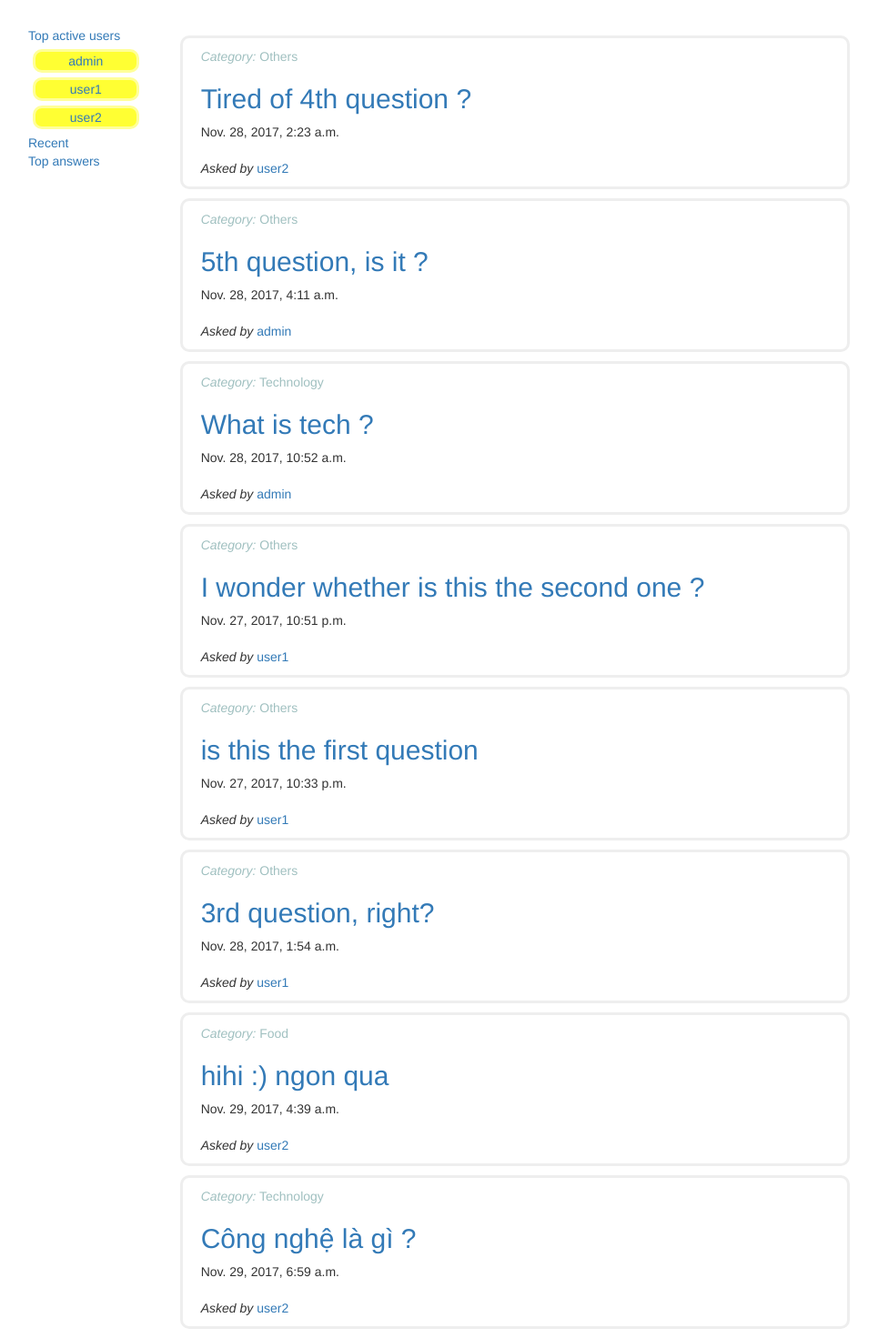
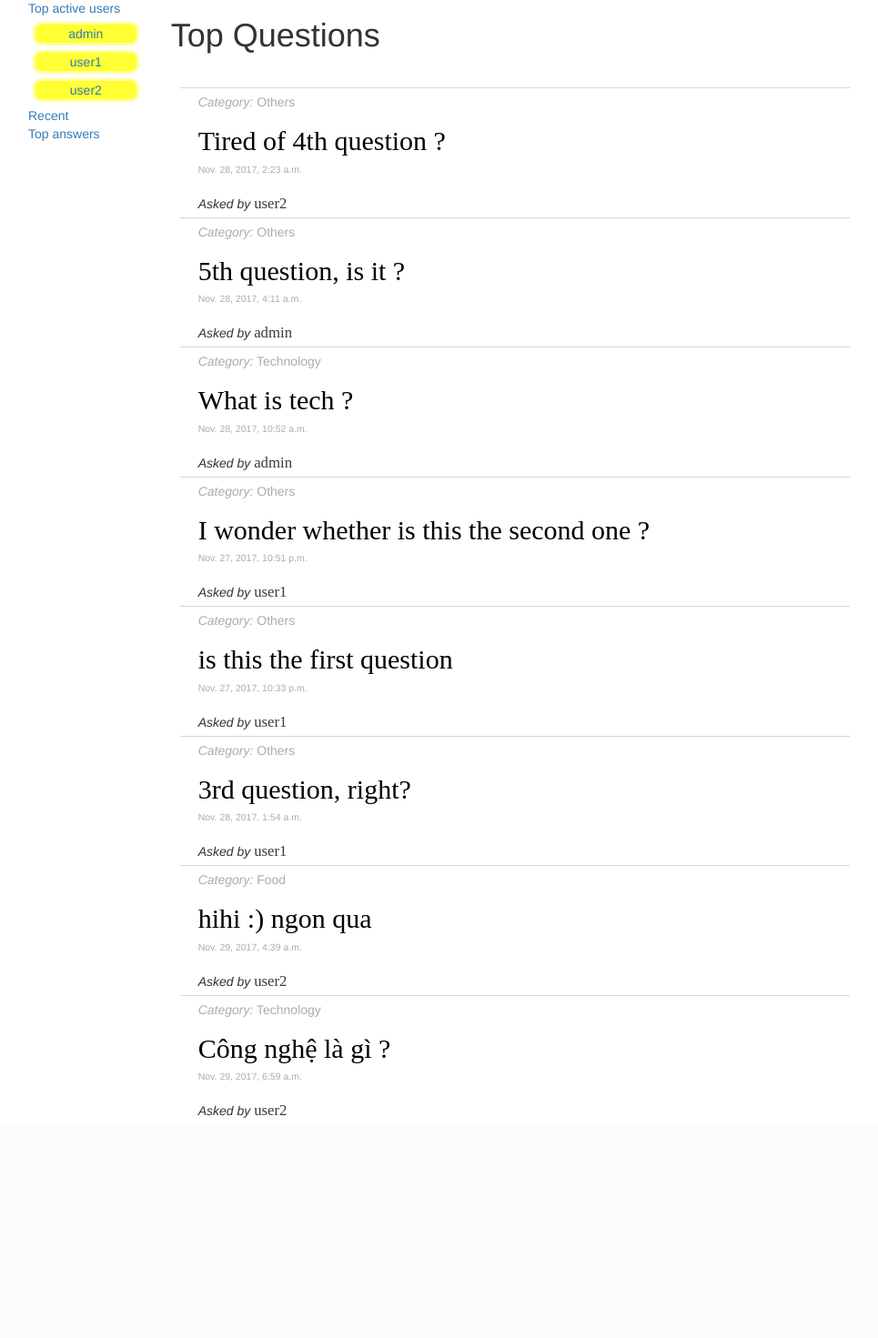
Before and after one commit to Lego1st/qanda, a Django app: page / in a window 1280 px wide. Shown: the part 51-1522 px from the top of the page at 91% size, without its empty margins (124-1089 px from the left). After the commit the page ends 1280 px from the top, so only its background shows below. Run offline with Django 3.2, Linux system fonts and the light colour scheme; data comes from the database, SQL or seed files in the repository; both versions use the stored data as it was after the commit; some libraries are stand-ins or nearby versions.

Commit message:
apperance

```diff
--- a/polls/static/polls/style.css
+++ b/polls/static/polls/style.css
@@ -1,6 +1,10 @@
 body {
 	background-color: #fff;
 	padding-left: 100px;
+}
+
+h1 {
+	color: rgb(88, 88, 88)
 }
 
 #header {
@@ -16,7 +20,7 @@ body {
 #mainview {
 	margin: 0px 0px 0px 0px;
 	padding: 0px 0px 0px 0px;
-	margin-top: 80px;
+	margin-top: 50px;
 }
 
 #header a {
@@ -46,7 +50,7 @@ body {
 }
 
 .category {
-	color: #a0c0c0;
+	color: #acacac;
 }
 
 img.resize {
@@ -104,3 +108,79 @@ hr.hrstyle {
 .comment {
 	margin-left: 20px;
 }
+
+.time {
+    color: #acacac;
+    font-size: 0.75em;
+}
+
+.username {
+	font-size: 1.2em;
+	border-bottom: 1px solid transparent;
+	display: inline-block;
+	line-height: 0.85;
+	text-shadow:
+		2px 2px white,
+		2px -2px white,
+		-2px 2px white,
+		-2px -2px white;
+}
+
+.username:hover {
+	font-size: 1.2em;
+	text-decoration: none;
+	color: rgb(58, 58, 58);
+	border-bottom: 1px solid currentColor;
+	display: inline-block;
+	line-height: 0.85;
+	text-shadow:
+		2px 2px white,
+		2px -2px white,
+		-2px 2px white,
+		-2px -2px white;
+}
+
+.accent-text {
+    font-family: "Times New Roman", Georgia;
+    color: rgb(58, 58, 58);
+}
+
+.answer-text {
+	padding-top: 5px;
+    font-size: 1.35em;
+}
+
+.question-text {
+    font-size: 1em;
+	color: black;
+	border-bottom: 1px solid transparent;
+	display: inline-block;
+	line-height: 0.85;
+	text-shadow:
+		2px 2px white,
+		2px -2px white,
+		-2px 2px white,
+		-2px -2px white;
+}
+
+.question-text:hover {
+    font-size: 1em;
+    color: black;
+	text-decoration: none;
+	border-bottom: 1px solid currentColor;
+	display: inline-block;
+	line-height: 0.85;
+	text-shadow:
+		2px 2px white,
+		2px -2px white,
+		-2px 2px white,
+		-2px -2px white;
+}
+
+.content-wrapper {
+	background-color: #fff;
+	margin: 0px 10px 0px 10px;
+	padding: 5px 20px 5px 20px;
+	border-top: solid 0.5px;
+	border-color: rgb(214, 214, 214);
+}
--- a/polls/templates/polls/home.html
+++ b/polls/templates/polls/home.html
@@ -22,18 +22,13 @@
 			<!-- main view  -->
 			<div class="col-xs-8 test2">
 				{% if new_feed == '2' %}
-					{% for answer in answers %}
-						<div class="box">
-							<h2><a href="{% url 'polls:details' answer.question__id %}">{{answer.question__content}}</a></h2>
-							<div class="row">
-								<div class="col-xs-1"><img class="resize" src="{% static 'polls/images/default_ava.jpg' %}" alt="User_avatar"></div>
-								<div class="col-xs-1">{{ answer.user__username }}</div>
-							</div>
-							<div> {{ answer.time }} </div>
-							<p> {{ answer.content }} </p>
-						</div>
-					{% endfor %}
+					<h1 style="margin-bottom:5%">Top Answers</h1>
+					{% include 'polls/answers.html' with answers=answers %}
+				{% elif new_feed == '0'%}
+					<h1 style="margin-bottom:5%">Top Questions</h1>
+					{% include 'polls/questions.html' with questions=questions %}
 				{% else %}
+					<h1 style="margin-bottom:5%">New Questions</h1>
 					{% include 'polls/questions.html' with questions=questions %}
 				{% endif %}
 			</div>
--- a/polls/templates/polls/questions.html
+++ b/polls/templates/polls/questions.html
@@ -1,11 +1,11 @@
 {% load static %}
 {% for question in questions %}
-	<div class="box">
+	<div class="content-wrapper">
 		<div><a href="{% url 'polls:category' question.category %}" class="category"><i>Category:</i> {{question.category}}</a></div>
-		<h2><a href="{% url 'polls:details' question.id %}">{{question.content}}</a></h2>
-		<div>{{question.time}}</div>
+		<h2><a href="{% url 'polls:details' question.id %}" class="accent-text question-text">{{question.content}}</a></h2>
+		<div class="time">{{question.time}}</div>
 		<br>
-		<div><i>Asked by </i><a href="{% url 'polls:profile' question.user.id %}">{{question.user.username}}</div>
+		<div><i>Asked by </i><a href="{% url 'polls:profile' question.user.id %}" class="accent-text username">{{question.user.username}}</a></div>
 
 	</div>
 {% endfor %}
--- a/polls/views.py
+++ b/polls/views.py
@@ -28,7 +28,7 @@ def home(request, new_feed='0'):
 	elif new_feed == '1':
 		questions = Question.objects.order_by('-time')
 	else:
-		answers = Answer.objects.values('content', 'time', 'user__username', 'question__content', 'question__id').annotate(vote_num = Count('voters')).order_by('-vote_num')
+		answers = Answer.objects.values('content', 'time', 'user__username', 'question__content', 'question__id', 'user__id').annotate(vote_num = Count('voters')).order_by('-vote_num')
 	return render(request, 'polls/home.html', context = {'top_users' : top_users, 'questions' : questions, 'new_feed' : new_feed, 'answers' : answers})
 
 @login_required
```
Also changed, not shown: polls/templates/polls/answers.html (+9 -0 lines), db.sqlite3, 1 other file.
